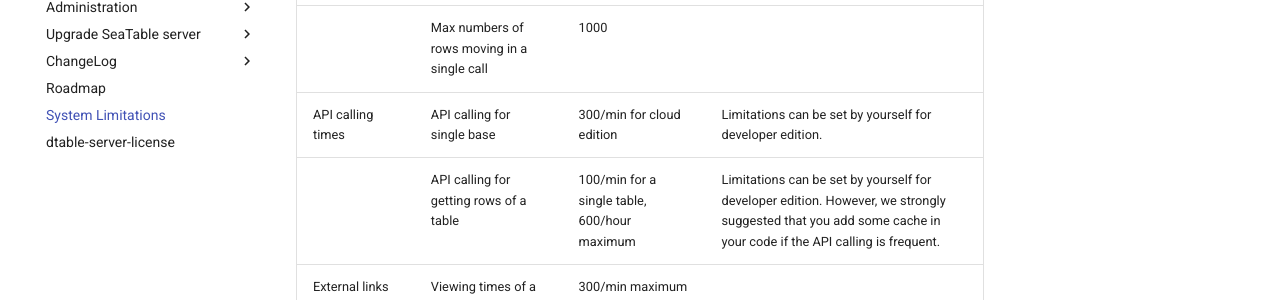
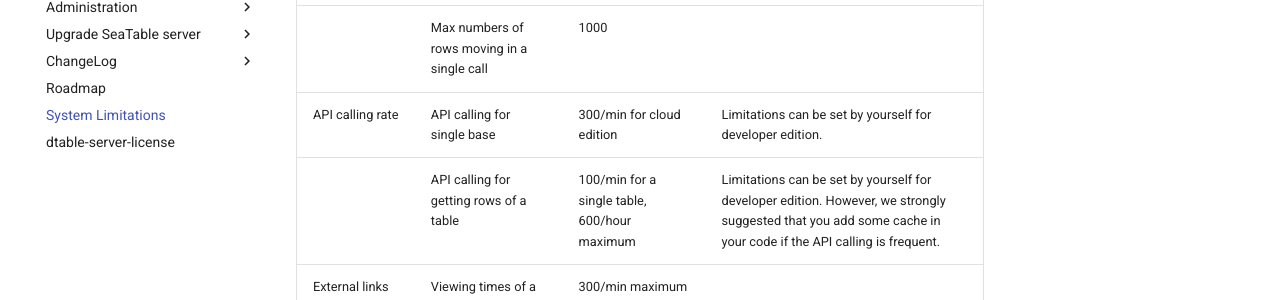
Before and after one commit to seatable/seatable-admin-docs, an MkDocs documentation site: the page built from manual/limitations/system_limitations.md, in a window 1280 px wide and 900 px high, scrolled down 502 px. Shown: the part 200-500 px from the top of the window. Built offline with MkDocs 1.6.1 and Material for MkDocs 9.7.7, drawn with Linux system fonts in a browser that asks for light colours; comment, search, counter and statistics services are not loaded.

Commit message:
Update system_limitations.md

```diff
--- a/manual/limitations/system_limitations.md
+++ b/manual/limitations/system_limitations.md
@@ -10,7 +10,7 @@
 |                            | Max number of rows modification in a single call | 1000                                          |                                                              |
 |                            | Max numbers of rows deletion in a single call     | 10000                                         |                                                              |
 |                            | Max numbers of rows moving in a single call       | 1000                                          |                                                              |
-| API calling times          | API calling for single base              | 300/min for cloud edition                     | Limitations can be set by yourself for developer edition.    |
+| API calling rate          | API calling for single base              | 300/min for cloud edition                     | Limitations can be set by yourself for developer edition.    |
 |                            | API calling for getting rows of a table | 100/min for a single table,  600/hour maximum | Limitations can be set by yourself for developer edition. However, we strongly suggested that you add some cache in your code if the API calling is frequent. |
 | External links viewing     | Viewing times of a base's external link  | 300/min maximum                               |                                                              |
 | Import / export operations | Export the whole base                    | 100MB                                         |                                                              |
```
